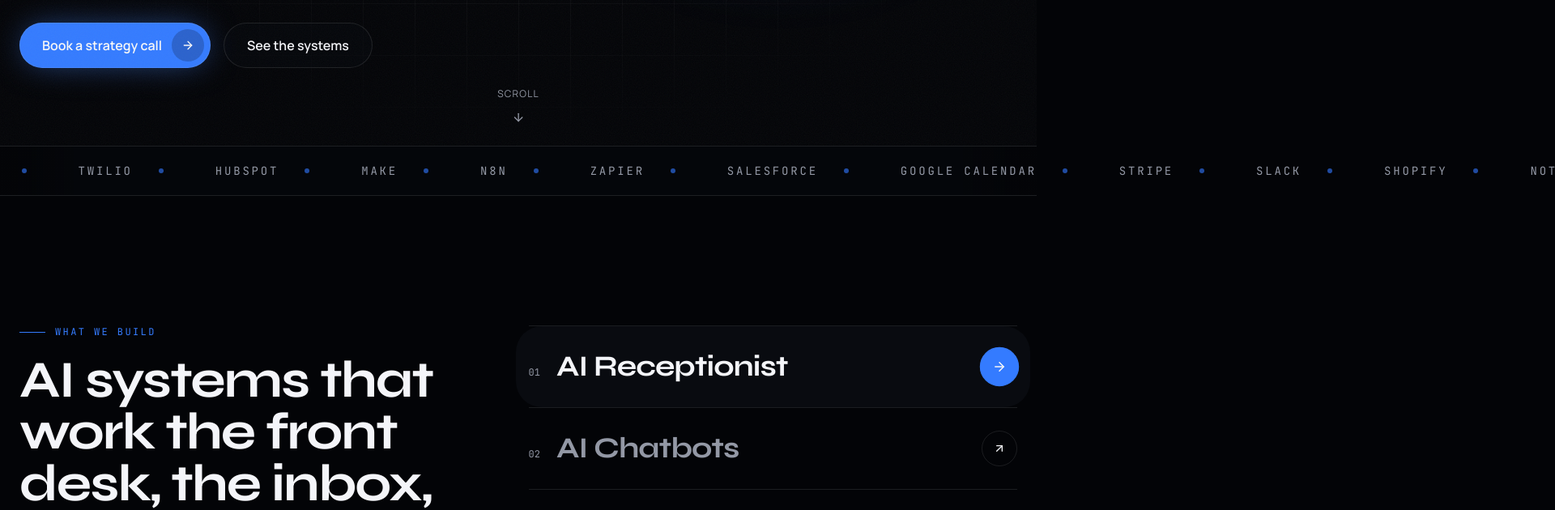
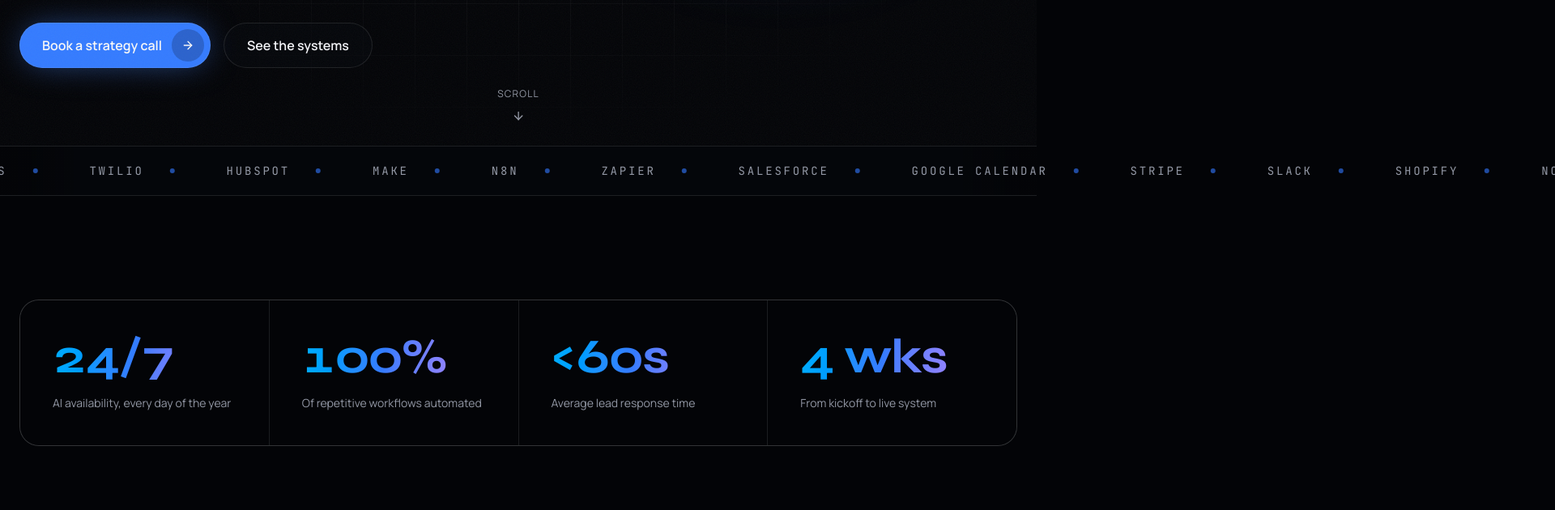
Before and after one commit to abbasimohsin392-prog/Starlight, a Next.js app: page / in a window 1280 px wide. Shown: the part 700-1330 px from the top of the page at 81% size, 1920 px wide, since content can reach past the window. Built offline with nearby package versions, Linux system fonts and the light colour scheme.

Commit message:
Restore app/page.tsx from reviewed content migration

```diff
--- a/app/page.tsx
+++ b/app/page.tsx
@@ -1,37 +1,18 @@
 import { Nav } from '@/components/site/nav'
 import { Hero } from '@/components/site/hero'
 import { Marquee } from '@/components/site/marquee'
-import { Services } from '@/components/site/services'
-import { Process } from '@/components/site/process'
 import { Stats } from '@/components/site/stats'
 import { Systems } from '@/components/site/systems'
-import { About } from '@/components/site/about'
 import { Contact } from '@/components/site/contact'
 import { Footer } from '@/components/site/footer'
 
+const pages = [
+  { href: '/services', label: 'Services', text: 'Explore receptionists, chatbots, support agents, WhatsApp systems, lead automation, and custom workflows.' },
+  { href: '/solutions', label: 'Solutions', text: 'See practical system blueprints for healthcare, property, commerce, and service businesses.' },
+  { href: '/pricing', label: 'Pricing & FAQ', text: 'Review the starting plans and answers visitors need before a strategy call.' },
+  { href: '/blog', label: 'Blog', text: 'Read practical guides about AI reception, enquiry handling, and workflow automation.' },
+]
+
 export default function HomePage() {
-  return (
-    <>
-      <a
-        href="#services"
-        className="sr-only focus:not-sr-only focus:fixed focus:left-4 focus:top-4 focus:z-[200] focus:rounded-full focus:bg-primary focus:px-4 focus:py-2 focus:text-primary-foreground"
-      >
-        Skip to content
-      </a>
-      <Nav />
-      <main>
-        <Hero />
-        <Marquee />
-        <Services />
-        <Process />
-        <Stats />
-        <Systems />
-        <About />
-        <Contact />
-      </main>
-      <Footer />
-    </>
-  )
+  return <><a href="#systems" className="sr-only focus:not-sr-only focus:fixed focus:left-4 focus:top-4 focus:z-[200] focus:rounded-full focus:bg-primary focus:px-4 focus:py-2 focus:text-primary-foreground">Skip to content</a><Nav /><main><Hero /><Marquee /><Stats /><section className="mx-auto max-w-7xl px-6 py-28 md:py-40"><div className="grid gap-5 md:grid-cols-2">{pages.map((page) => <a key={page.href} href={page.href} className="group rounded-3xl border border-border bg-surface/60 p-8 transition-colors hover:border-primary"><p className="font-mono text-xs uppercase tracking-[0.2em] text-primary">Explore</p><h2 className="font-display mt-4 text-3xl font-bold tracking-tight group-hover:text-primary">{page.label}</h2><p className="mt-3 max-w-md leading-relaxed text-muted-foreground">{page.text}</p><span className="mt-8 inline-block text-sm font-semibold text-primary">Open page →</span></a>)}</div></section><Systems /><Contact /></main><Footer /></>
 }
-
-// Rebuild trigger: original look restored
```
